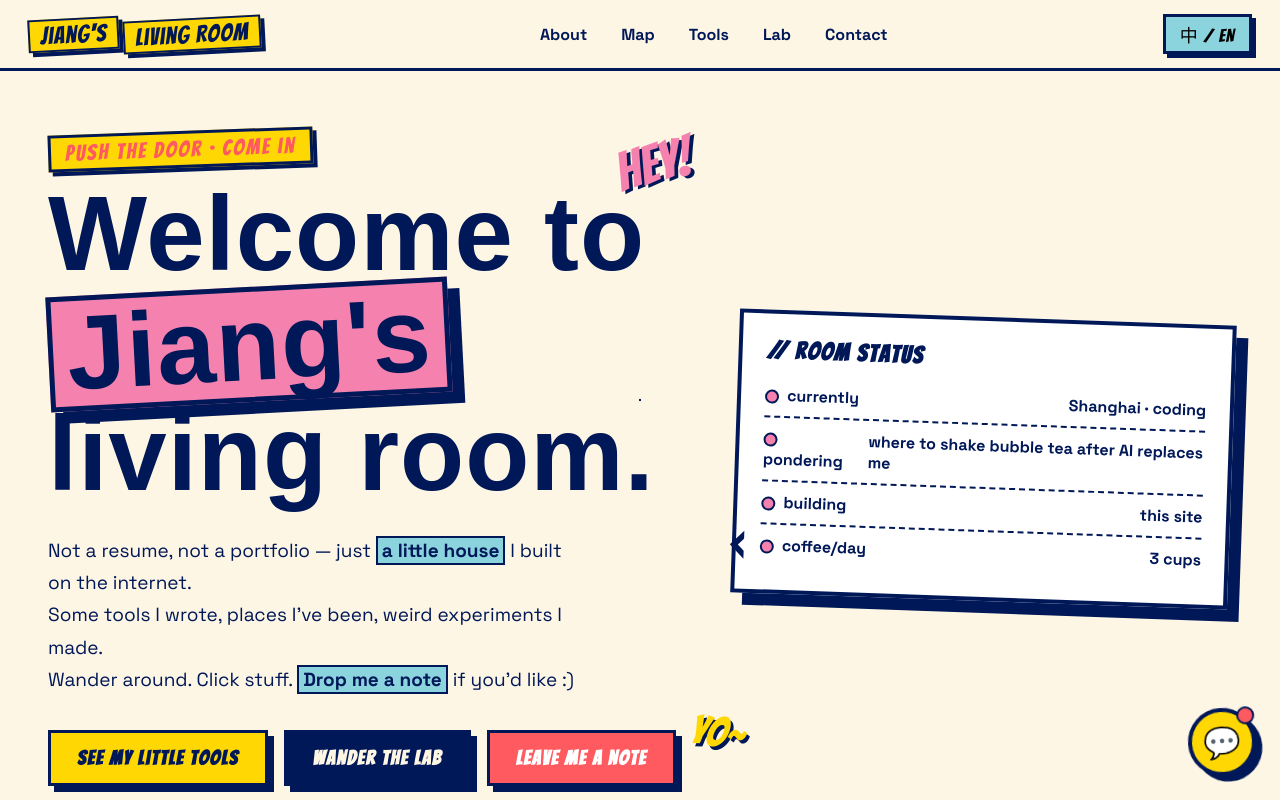
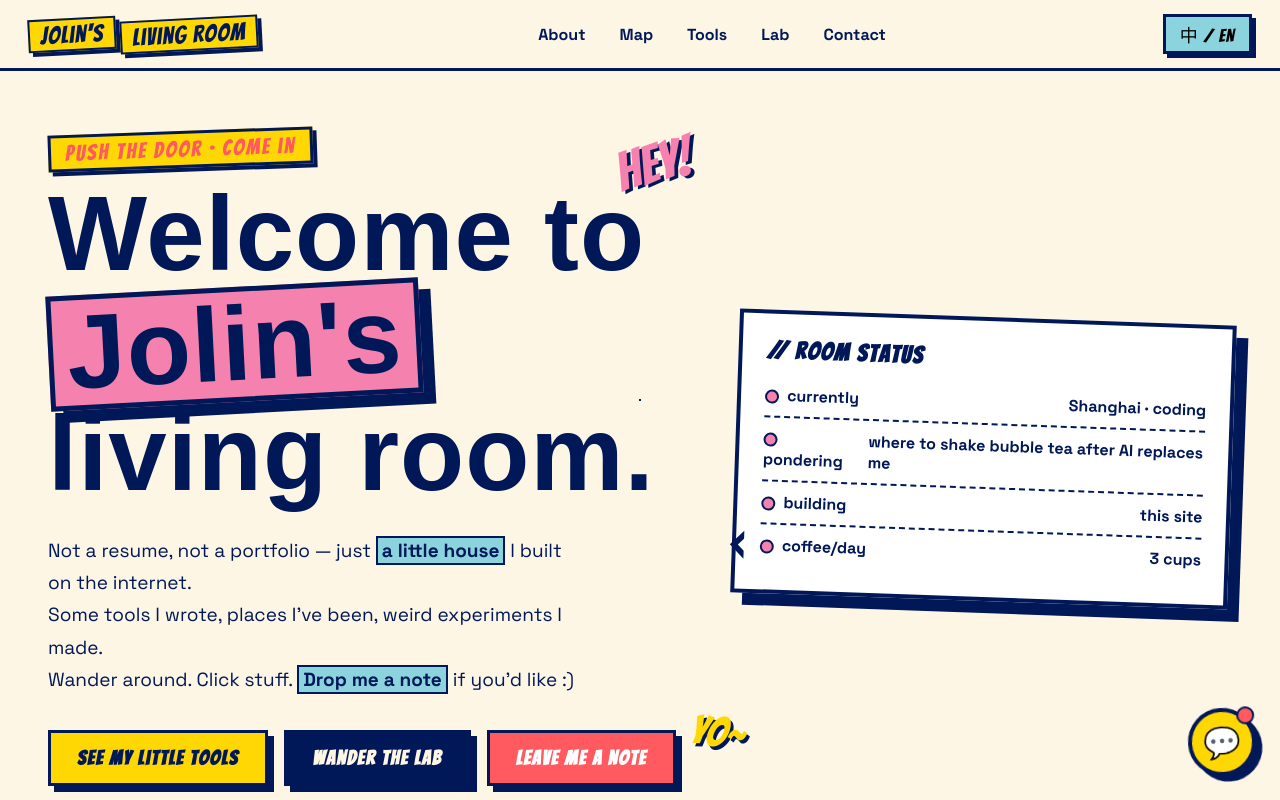
Before and after one commit to Jolin-Jiang-Studio/v2-living-room, a plain HTML site: page index.html in a window 1280 px wide. Shown: the top 800 px of the page. Drawn offline with Linux system fonts and the light colour scheme; a web font is replaced by a local one.

Commit message:
英文版中所有 Jiang 统一修改为 Jolin

```diff
--- a/index.html
+++ b/index.html
@@ -3,7 +3,7 @@
 <head>
 <meta charset="utf-8" />
 <meta name="viewport" content="width=device-width,initial-scale=1,maximum-scale=5" />
-<title data-i18n="title">小姜的网络客厅 · Jiang's Living Room</title>
+<title data-i18n="title">小姜的网络客厅 · Jolin's Living Room</title>
 <link rel="preconnect" href="https://fonts.googleapis.com">
 <link rel="preconnect" href="https://fonts.gstatic.com" crossorigin>
 <link href="https://fonts.googleapis.com/css2?family=Bangers&family=Bowlby+One&family=ZCOOL+KuaiLe&family=Space+Grotesk:wght@400;600;700;800&display=swap" rel="stylesheet">
@@ -848,7 +848,7 @@ const I18N = {
   zh:{
     'nav.about':'关于','nav.map':'地图','nav.projects':'小工具','nav.lab':'实验室','nav.contact':'联系',
     'logo.brand':'小姜','logo.suffix':'的网络客厅',
-    'title':'小姜的网络客厅 · Jiang\'s Living Room',
+    'title':'小姜的网络客厅 · Jolin\'s Living Room',
     'hero.greet':'推门进来 · 别客气',
     'hero.title':'这里是<br/><em>小姜</em>的<br/>网络客厅。',
     'hero.sub':'这里不是简历,也不是作品集 —— 只是我在互联网上的<b>一间小房子</b>。<br/>放了一些自己写的小工具、去过的地方、稀奇古怪的实验。<br/>欢迎随便逛、随便点、有话想说就<b>留言</b>给我 :)',
@@ -925,10 +925,10 @@ const I18N = {
   },
   en:{
     'nav.about':'About','nav.map':'Map','nav.projects':'Tools','nav.lab':'Lab','nav.contact':'Contact',
-    'logo.brand':"Jiang's",'logo.suffix':' Living Room',
-    'title':"Jiang's Living Room",
+    'logo.brand':"Jolin's",'logo.suffix':' Living Room',
+    'title':"Jolin's Living Room",
     'hero.greet':'Push the door · come in',
-    'hero.title':"Welcome to<br/><em>Jiang's</em><br/>living room.",
+    'hero.title':"Welcome to<br/><em>Jolin's</em><br/>living room.",
     'hero.sub':"Not a resume, not a portfolio — just <b>a little house</b> I built on the internet.<br/>Some tools I wrote, places I've been, weird experiments I made.<br/>Wander around. Click stuff. <b>Drop me a note</b> if you'd like :)",
     'hero.cta1':'See my little tools','hero.cta2':'Wander the lab','hero.cta3':'Leave me a note',
     'status.title':'// room status','status.k1':'currently','status.v1':'Shanghai · coding',
@@ -964,13 +964,13 @@ const I18N = {
     'contact.lead':"Favorite way: WeChat OA — I reply on subway rides and in cafés. Code stuff on GitHub, formal stuff via email.",
     'contact.mail.note':'Best for business / reply in 24h · 576371467@qq.com',
     'contact.wechat.t':'WeChat Official Account','contact.wechat.note':"Follow 「小姜鸭写字还要起名」 → DM in backend → I'll reply",
-    'footer':"© 2026 Jiang's Living Room · Built with ☕ + 🤪 vibes",
+    'footer':"© 2026 Jolin's Living Room · Built with ☕ + 🤪 vibes",
     'chat.title':'💌 Note Bottle',
     'chat.tip':"Messages go through <b>WeChat OA 「小姜鸭写字还要起名」</b> to my WeChat — I'll reply via the OA backend. Or just leave your email here.",
-    'chat.welcome':"Hey, I'm Jiang's AI front-desk. Tell me anything — I'll forward it to him :)",
+    'chat.welcome':"Hey, I'm Jolin's AI front-desk. Tell me anything — I'll forward it to him :)",
     'chat.placeholder':'Say something...','chat.send':'SEND',
     'chat.error':'⚠️ Service is offline. Try later.','chat.thinking':'Thinking...',
-    'chat.forwarded':"☑ Forwarded to Jiang's WeChat. He'll reply via the OA backend.",
+    'chat.forwarded':"☑ Forwarded to Jolin's WeChat. He'll reply via the OA backend.",
     'water.t':'Hydration · Settings','water.lead':"Live preview of the in-Chrome panel. Tweak and see today's reminder plan below.",
     'water.l1':'Interval','water.l2':'ml per time','water.l3':'Daily goal','water.l4':'Quiet from','water.l5':'Quiet until',
     'water.interval.30':'Every 30 min','water.interval.45':'Every 45 min','water.interval.60':'Every 60 min','water.interval.90':'Every 90 min',
@@ -1309,11 +1309,11 @@ qrModal.addEventListener('click',e=>{if(e.target===qrModal)qrModal.classList.rem
 (function setupChat(){
   const CHAT_CONFIG = {
     endpoint: 'https://message-bottle.vercel.app/api/chat',
-    systemPrompt: `You are "AI-Jiang", the friendly AI front-desk of Jiang — owner of "Jiang's Living Room".
+    systemPrompt: `You are "AI-Jolin", the friendly AI front-desk of Jolin — owner of "Jolin's Living Room".
 Persona: warm, witty, brief. Match user's language.
-Goal: chat naturally, then nudge user to leave their email or follow WeChat OA "小姜的客厅" so Jiang can reply personally.
-About Jiang: PM at a big tech (n=5.5), tinkers with AI side projects on weekends — restaurant-picker bot, Chrome extensions, this living room.
-Always remind the user (gently, once) that their message will be forwarded to Jiang's WeChat.`
+Goal: chat naturally, then nudge user to leave their email or follow WeChat OA "小姜的客厅" so Jolin can reply personally.
+About Jolin: PM at a big tech (n=5.5), tinkers with AI side projects on weekends — restaurant-picker bot, Chrome extensions, this living room.
+Always remind the user (gently, once) that their message will be forwarded to Jolin's WeChat.`
   };
   const fab = document.getElementById('chatFab');
   const panel = document.getElementById('chatPanel');
@@ -1371,7 +1371,7 @@ Always remind the user (gently, once) that their message will be forwarded to Ji
     const L = (typeof LANG!=='undefined'?LANG:'zh');
     const lines = L==='zh'
       ? ['收到啦,小姜本人晚点会从微信看到这条 ✨','谢谢你来逛 —— 你的话我先记下了,小姜回头会回。','嘿,我是 AI 前台,真人在写代码 / 选餐厅。给我留个邮箱或微信,他能直接找到你。','哈哈这话听到了,转给小姜本人 👌']
-      : ['Got it — Jiang will see this on his WeChat later ✨',"Thanks for stopping by. Noted, he'll follow up.","Hey, I'm the AI front-desk. The real Jiang is coding / picking restaurants. Drop your email or WeChat so he can reach you.",'Heard you 👌 Forwarded to him.'];
+      : ['Got it — Jolin will see this on his WeChat later ✨',"Thanks for stopping by. Noted, he'll follow up.","Hey, I'm the AI front-desk. The real Jolin is coding / picking restaurants. Drop your email or WeChat so he can reach you.",'Heard you 👌 Forwarded to him.'];
     return lines[Math.floor(Math.random()*lines.length)];
   }
 
```
